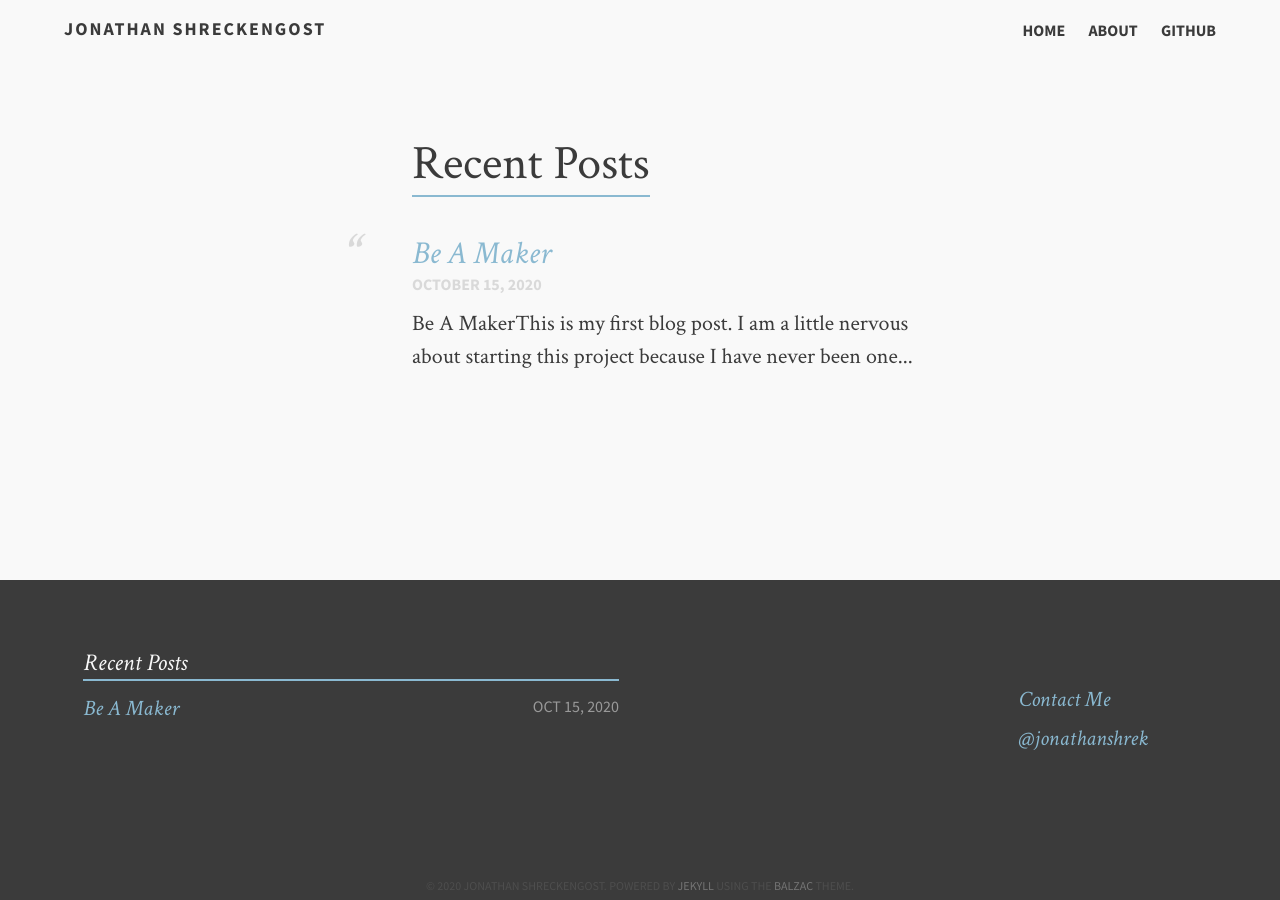
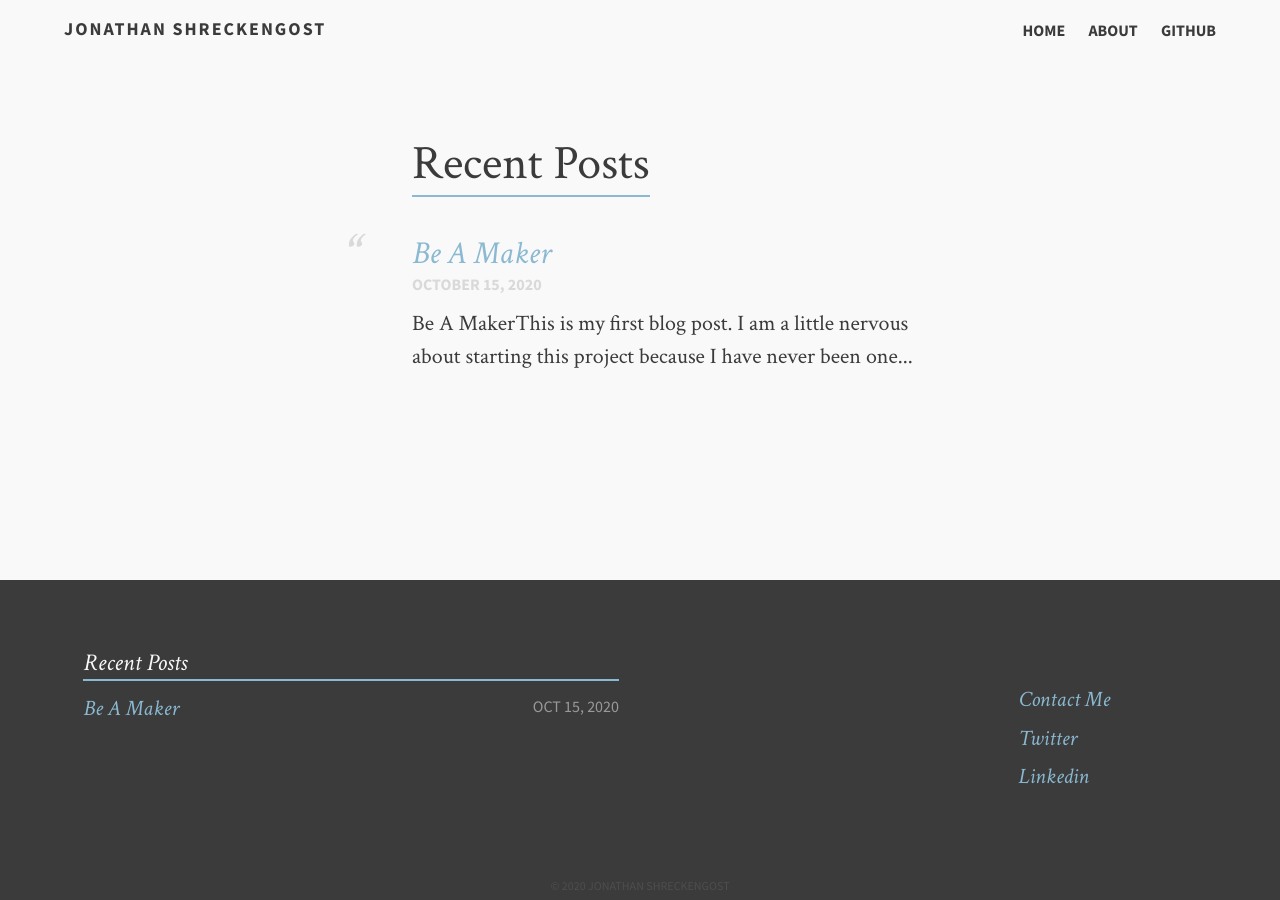
Before and after one commit to JonathanShrek/jonathanshrek.github.io, a Jekyll site: the page built from index.md, in a window 1280 px wide. Built offline with Jekyll 4.4.1, drawn with Linux system fonts in a browser that asks for light colours.

Commit message:
added linkedin link in footer

```diff
--- a/_config.yml
+++ b/_config.yml
@@ -10,6 +10,7 @@ owner:
   email:          JonathanShrek@gmail.com
   twitter:        jonathanshrek
   github:         jonathanshrek
+  linkedIn:       jonathan-shreckengost
   #instagram:      ctrunsthis
   #dribbble:       coletownsend
   #disqus:         balzac
--- a/_includes/footer.html
+++ b/_includes/footer.html
@@ -16,9 +16,12 @@
             <li><a id="mail" href="mailto:{{ site.owner.email }}"><span class="foot-link">Contact Me</span></a></li>
 
             {% if site.owner.twitter %}
-            <li><a id="twit" href="http://twitter.com/{{ site.owner.twitter }}" target="_blank"><span class="foot-link">@{{ site.owner.twitter }}</span></a></li>
+            <li><a id="twit" href="http://twitter.com/{{ site.owner.twitter }}" target="_blank"><span class="foot-link">Twitter</span></a></li>
             {% endif %}
 
+            {% if site.owner.linkedIn %}
+            <li><a id="linkedIn" href="http://linkedin.com/in/{{ site.owner.linkedIn }}" target="_blank"><span class="foot-link">Linkedin</span></a></li>
+            {% endif %}
 
             {% if site.owner.dribbble %}
             <li><a id="drib" href="http://dribbble.com/{{ site.owner.dribbble }}" target="_blank"><span class="foot-link">Dribbble</span></a></li>
@@ -26,7 +29,7 @@
         </ul>
     </div>
     </aside>
-    <small>&copy; {{ site.time | date: '%Y' }} {{ site.owner.name }}. Powered by <a href="http://jekyllrb.com">Jekyll</a> using the <a href="http://jekyll.gtat.me/about">Balzac</a> theme.</small>
+    <small>&copy; {{ site.time | date: '%Y' }} {{ site.owner.name }}</small>
   </footer>
 
   <!-- If they're out, get some from the cellar -->
```
